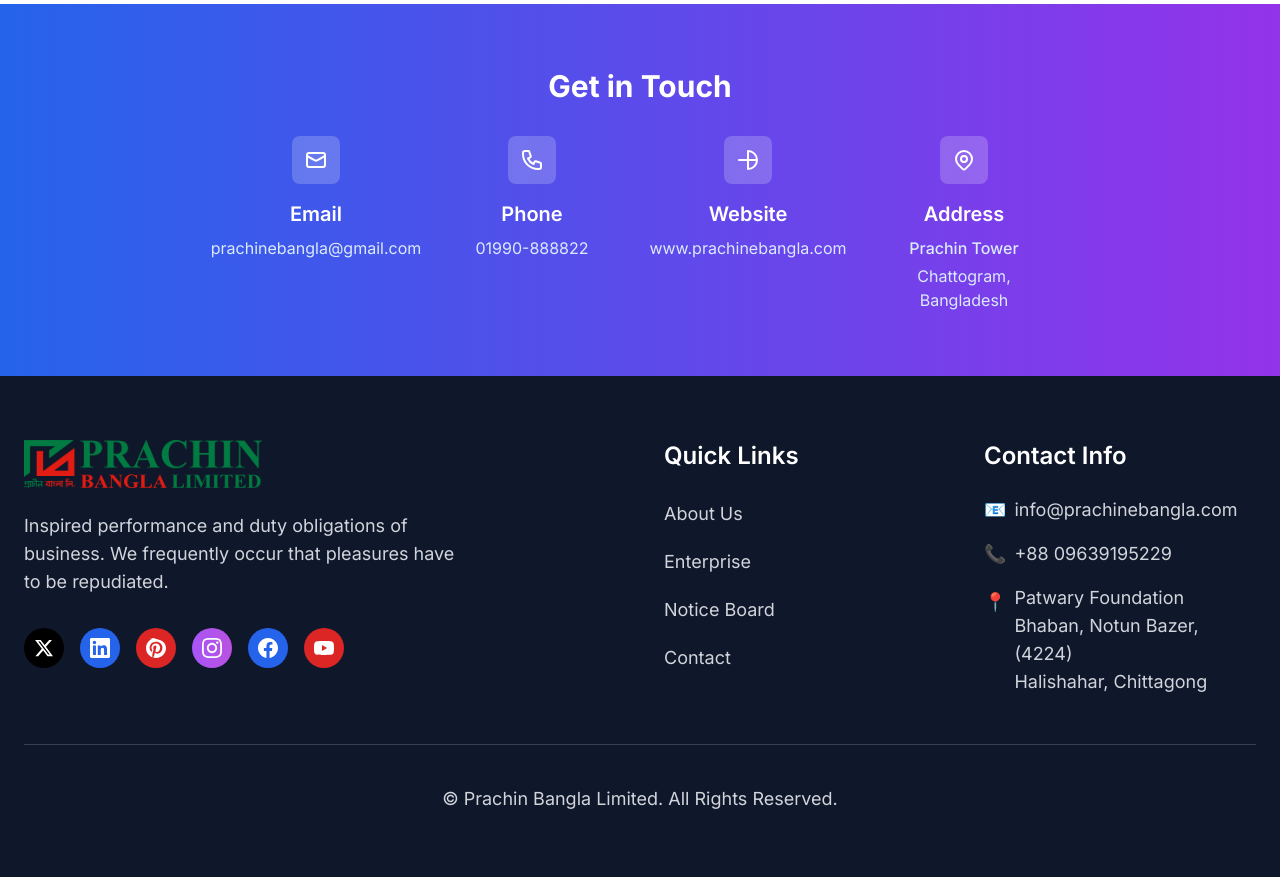
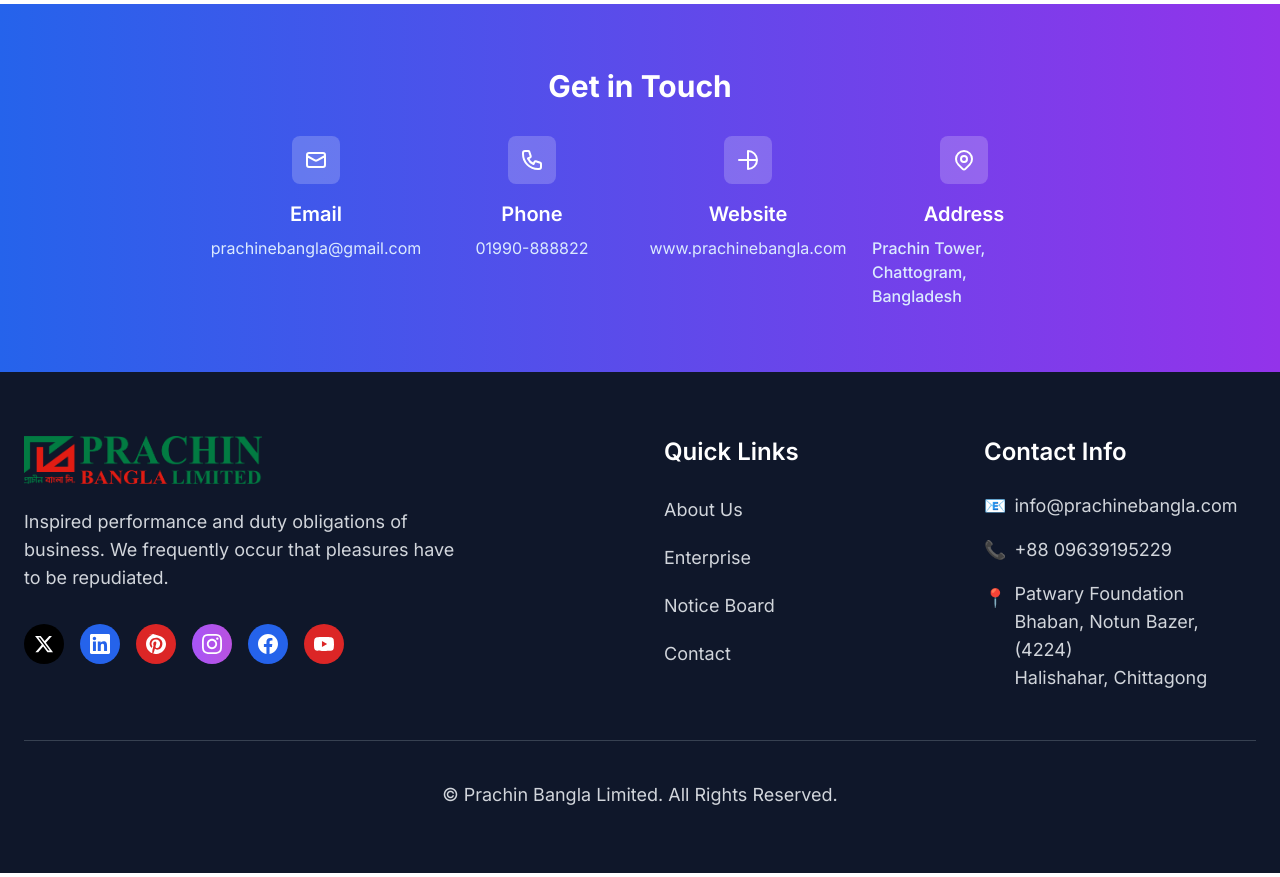
Before and after one commit to jonyprachine123/corporate, a Flask app: page /about/founder in a window 1280 px wide. Shown: the part 3552-4429 px from the top of the page. Run offline with Flask 3, Linux system fonts and the light colour scheme; some libraries are stand-ins or nearby versions.

Commit message:
Improve address formatting in Get in Touch sections for better visual appeal

```diff
--- a/templates/public/chairman.html
+++ b/templates/public/chairman.html
@@ -294,7 +294,7 @@
                     </svg>
                 </div>
                 <h3 class="text-xl font-semibold mb-2">Address</h3>
-                <div class="text-blue-100 space-y-1">
+                <div class="text-blue-100 space-y-1 text-left">
                     <p class="font-medium">Prachin Tower</p>
                     <p>Chattogram, Bangladesh</p>
                 </div>
--- a/templates/public/cofounder.html
+++ b/templates/public/cofounder.html
@@ -199,7 +199,7 @@
                     </svg>
                 </div>
                 <h3 class="text-xl font-semibold mb-2">Address</h3>
-                <div class="text-blue-100 space-y-1">
+                <div class="text-blue-100 space-y-1 text-left">
                     <p class="font-medium">Sharifpur Dargah Bari</p>
                     <p>P.O: Chitoshi (3623)</p>
                     <p>Upazilla: Monohargonj</p>
--- a/templates/public/founder.html
+++ b/templates/public/founder.html
@@ -299,9 +299,9 @@
                     </svg>
                 </div>
                 <h3 class="text-xl font-semibold mb-2">Address</h3>
-                <div class="text-blue-100 space-y-1">
-                    <p class="font-medium">Prachin Tower</p>
-                    <p>Chattogram, Bangladesh</p>
+                <div class="text-blue-100 space-y-1 text-left">
+                    <p class="font-medium">Prachin Tower, Chattogram, Bangladesh</p>
+
                 </div>
             </div>
         </div>
--- a/templates/public/managing_director.html
+++ b/templates/public/managing_director.html
@@ -241,7 +241,7 @@
                     </svg>
                 </div>
                 <h3 class="text-xl font-semibold mb-2">Address</h3>
-                <div class="text-blue-100 space-y-1">
+                <div class="text-blue-100 space-y-1 text-left">
                     <p class="font-medium">Prachin Tower</p>
                     <p>Chattogram, Bangladesh</p>
                 </div>
```
